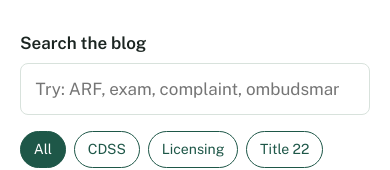
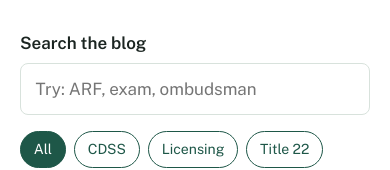
Before and after one commit to infomomtelo-sketch/title-22-site, a plain HTML site: page blog/index.html in a window 390 px wide. Shown: the part 444-614 px from the top of the page. Drawn offline with nearby package versions, Linux system fonts and the light colour scheme.

Commit message:
QA fix (Nov 15 audit item 7): shorten blog search placeholder to 'Try: ARF, exam, ombudsman' so it no longer clips on phone widths

```diff
--- a/blog/index.html
+++ b/blog/index.html
@@ -211,7 +211,7 @@
 
       <form class="blog-search" role="search" action="/blog/" method="get">
         <label for="blog-q">Search the blog</label>
-        <input id="blog-q" name="q" type="search" placeholder="Try: ARF, exam, complaint, ombudsman" autocomplete="off">
+        <input id="blog-q" name="q" type="search" placeholder="Try: ARF, exam, ombudsman" autocomplete="off">
       </form>
       <div class="topic-chips" role="group" aria-label="Filter by topic">
         <button type="button" data-topic="all" aria-pressed="true">All</button>
```
